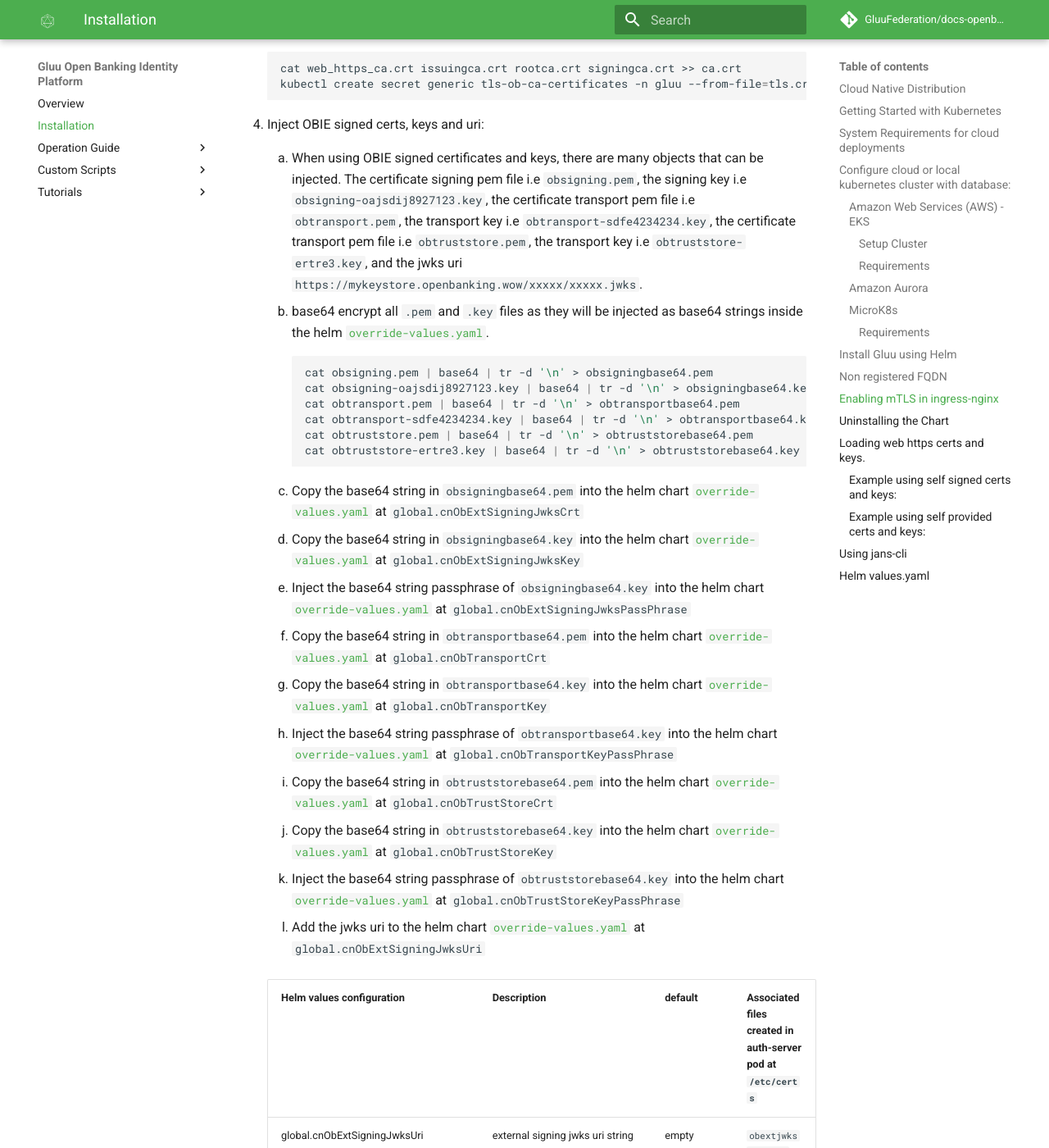
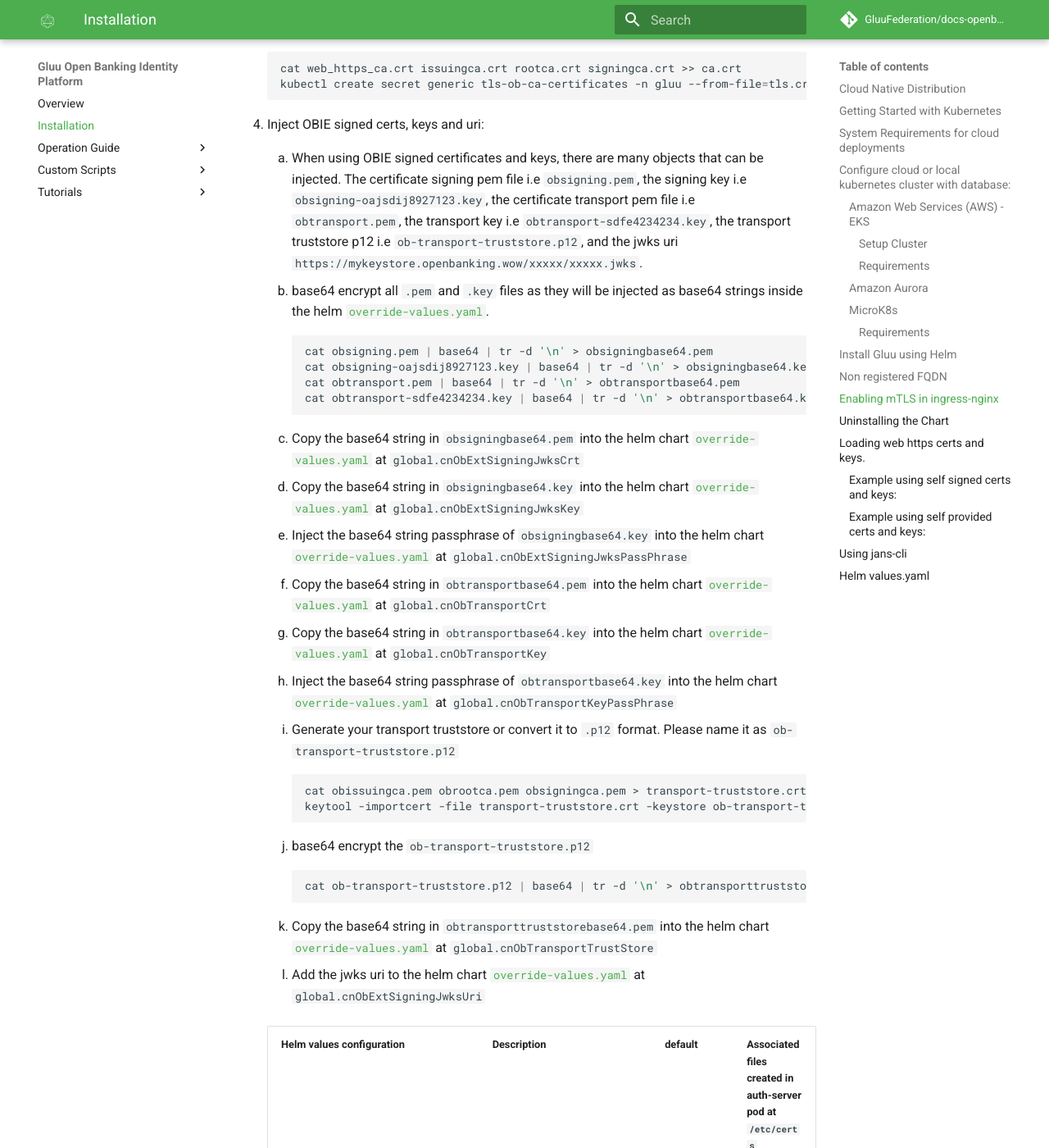
Before and after one commit to GluuFederation/docs-openbanking-prod, an MkDocs documentation site: the page built from docs/source/install-cn.md, in a window 1280 px wide and 1400 px high, scrolled down 3650 px. Shown: the whole window at 82% size. Built offline with MkDocs 1.6.1 and Material for MkDocs 9.7.7, drawn with Linux system fonts in a browser that asks for light colours; comment, search, counter and statistics services are not loaded; some of the changed text lies outside the part shown.

Commit message:
docs: update transport truststore

````diff
--- a/docs/source/install-cn.md
+++ b/docs/source/install-cn.md
@@ -141,7 +141,7 @@ If the provided FQDN for Gluu is not globally resolvable map Gluus FQDN at `/etc
 
 1.  Inject OBIE signed certs, keys and uri:
 
-    1.  When using OBIE signed certificates and keys, there are  many objects that can be injected. The certificate signing pem file i.e `obsigning.pem`, the signing key i.e `obsigning-oajsdij8927123.key`, the certificate transport pem file i.e `obtransport.pem`, the transport key i.e `obtransport-sdfe4234234.key`, the certificate transport pem file i.e `obtruststore.pem`, the transport key i.e `obtruststore-ertre3.key`, and the jwks uri `https://mykeystore.openbanking.wow/xxxxx/xxxxx.jwks`.
+    1.  When using OBIE signed certificates and keys, there are  many objects that can be injected. The certificate signing pem file i.e `obsigning.pem`, the signing key i.e `obsigning-oajsdij8927123.key`, the certificate transport pem file i.e `obtransport.pem`, the transport key i.e `obtransport-sdfe4234234.key`, the transport truststore p12 i.e `ob-transport-truststore.p12`, and the jwks uri `https://mykeystore.openbanking.wow/xxxxx/xxxxx.jwks`.
 
     1.  base64 encrypt all `.pem` and `.key` files as they will be injected as base64 strings inside the helm [`override-values.yaml`](#helm-valuesyaml).
 
@@ -150,8 +150,6 @@ If the provided FQDN for Gluu is not globally resolvable map Gluus FQDN at `/etc
         cat obsigning-oajsdij8927123.key | base64 | tr -d '\n' > obsigningbase64.key
         cat obtransport.pem | base64 | tr -d '\n' > obtransportbase64.pem
         cat obtransport-sdfe4234234.key | base64 | tr -d '\n' > obtransportbase64.key
-        cat obtruststore.pem | base64 | tr -d '\n' > obtruststorebase64.pem
-        cat obtruststore-ertre3.key | base64 | tr -d '\n' > obtruststorebase64.key
         ```
 
     1.  Copy the base64 string in `obsigningbase64.pem` into the helm chart [`override-values.yaml`](#helm-valuesyaml) at `global.cnObExtSigningJwksCrt`
@@ -166,11 +164,20 @@ If the provided FQDN for Gluu is not globally resolvable map Gluus FQDN at `/etc
 
     1.  Inject the base64 string passphrase of `obtransportbase64.key` into the helm chart [`override-values.yaml`](#helm-valuesyaml)  at `global.cnObTransportKeyPassPhrase`
 
-    1.  Copy the base64 string in `obtruststorebase64.pem` into the helm chart [`override-values.yaml`](#helm-valuesyaml) at `global.cnObTrustStoreCrt`
+    1.  Generate your transport truststore or convert it to `.p12` format. Please name it as `ob-transport-truststore.p12`
 
-    1.  Copy the base64 string in `obtruststorebase64.key` into the helm chart [`override-values.yaml`](#helm-valuesyaml)  at `global.cnObTrustStoreKey`
+        ```bash
+        cat obissuingca.pem obrootca.pem obsigningca.pem > transport-truststore.crt
+        keytool -importcert -file transport-truststore.crt -keystore ob-transport-truststore.p12 -alias obkeystore
+        ```
 
-    1.  Inject the base64 string passphrase of `obtruststorebase64.key` into the helm chart [`override-values.yaml`](#helm-valuesyaml)  at `global.cnObTrustStoreKeyPassPhrase`
+    1.  base64 encrypt the `ob-transport-truststore.p12`
+
+        ```bash
+        cat ob-transport-truststore.p12 | base64 | tr -d '\n' > obtransporttruststorebase64.pem
+        ```
+
+    1.  Copy the base64 string in `obtransporttruststorebase64.pem` into the helm chart [`override-values.yaml`](#helm-valuesyaml) at `global.cnObTransportTrustStore`
 
     1.  Add the jwks uri to the helm chart [`override-values.yaml`](#helm-valuesyaml) at `global.cnObExtSigningJwksUri`
 
@@ -183,9 +190,7 @@ If the provided FQDN for Gluu is not globally resolvable map Gluus FQDN at `/etc
     |global.cnObTransportCrt             | Used in SSA Validation. base64 string for the transport crt. Activated when .global.cnObExtSigningJwksUri is set                 |    empty     | `ob-transport.crt`                                                                                     |
     |global.cnObTransportKey             | Used in SSA Validation. base64 string for the transport key. Activated when .global.cnObExtSigningJwksUri is set                 |    empty     | `ob-transport.key`. With the above crt `ob-transport.jks`, and `ob-transport.pkcs12` get created.      |
     |global.cnObTransportKeyPassPhrase   | Needed if global.cnObTransportKey has a passphrase . Activated when .global.cnObExtSigningJwksUri is set                         |    empty     | `ob-transport.pin`.                                                                                    |
-    |global.cnObTrustStoreCrt            | Used in SSA Validation. base64 string for the truststore crt. Activated when .global.cnObExtSigningJwksUri is set                |    empty     | `ob-truststore.crt`                                                                                    |
-    |global.cnObTrustStoreKey            | Used in SSA Validation. base64 string for the truststore key. Activated when .global.cnObExtSigningJwksUri is set                |    empty     | `ob-truststore.key`. With the above crt `ob-truststore.jks`, and `ob-truststore.pkcs12` get created.   |
-    |global.cnObTrustStoreKeyPassPhrase  | Needed if global.cnObTrustStoreKey has a passphrase . Activated when .global.cnObExtSigningJwksUri is set                        |    empty     | `ob-truststore.pin`.                                                                                   |
+    |global.cnObTransportTrustStore      | Used in SSA Validation. base64 string for the transport truststore crt. Activated when .global.cnObExtSigningJwksUri is set      |    empty     | `ob-transport-truststore.p12`                                                                                    |
 
     Please note that the password for the keystores created can be fetched by executing the following command:
 
@@ -533,10 +538,8 @@ global:
   cnObTransportCrt: SWFtTm90YVNlcnZpY2VBY2NvdW50Q2hhbmdlTWV0b09uZQo= # Change to your transport crt
   cnObTransportKey: SWFtTm90YVNlcnZpY2VBY2NvdW50Q2hhbmdlTWV0b09uZQo= # Change to your ob transport key
   cnObTransportKeyPassPhrase: SWFtTm90YVNlcnZpY2VBY2NvdW50Q2hhbmdlTWV0b09uZQo= # Change to your ob transport key passpharse if the key contains one
-  # base64 string for the open banking truststore crt and keys. Used when .global.cnObExtSigningJwksUri is set.
-  cnObTrustStoreCrt: SWFtTm90YVNlcnZpY2VBY2NvdW50Q2hhbmdlTWV0b09uZQo= # Change to your ob truststore crt
-  cnObTrustStoreKey: SWFtTm90YVNlcnZpY2VBY2NvdW50Q2hhbmdlTWV0b09uZQo= # Change to your ob truststore crt
-  cnObTrustStoreKeyPassPhrase: SWFtTm90YVNlcnZpY2VBY2NvdW50Q2hhbmdlTWV0b09uZQo= # Change to your ob truststore key passpharse if the key contains one
+  # base64 string for the open banking AS transport truststore crt. This is generated from the OB issuing CA, OB Root CA and Signing CA. Used when .global.cnObExtSigningJwksUri is set.
+  cnObTransportTrustStore: SWFtTm90YVNlcnZpY2VBY2NvdW50Q2hhbmdlTWV0b09uZQo=
   config:
     enabled: true
   #google/kubernetes
````
Also changed, not shown: docs/source/tutorials/cn-prod-tutorial.md (+11 -9 lines).
